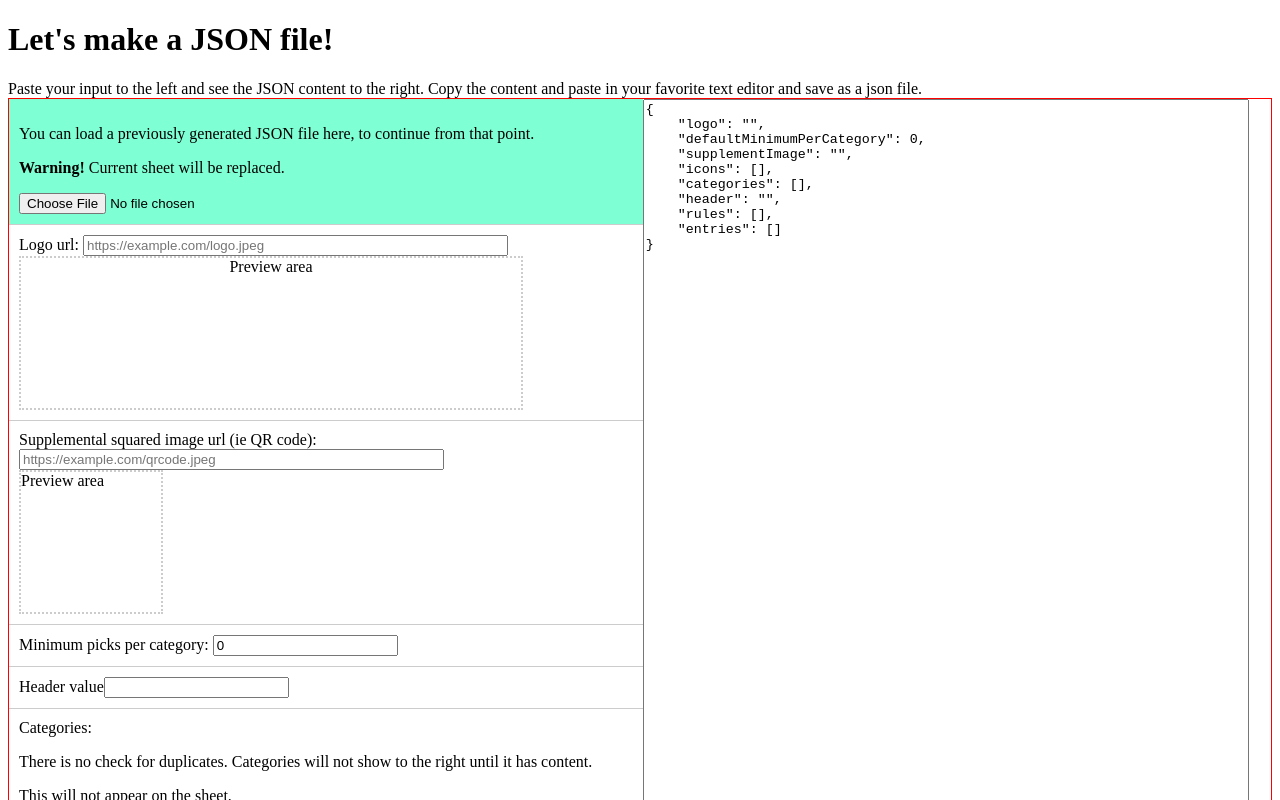
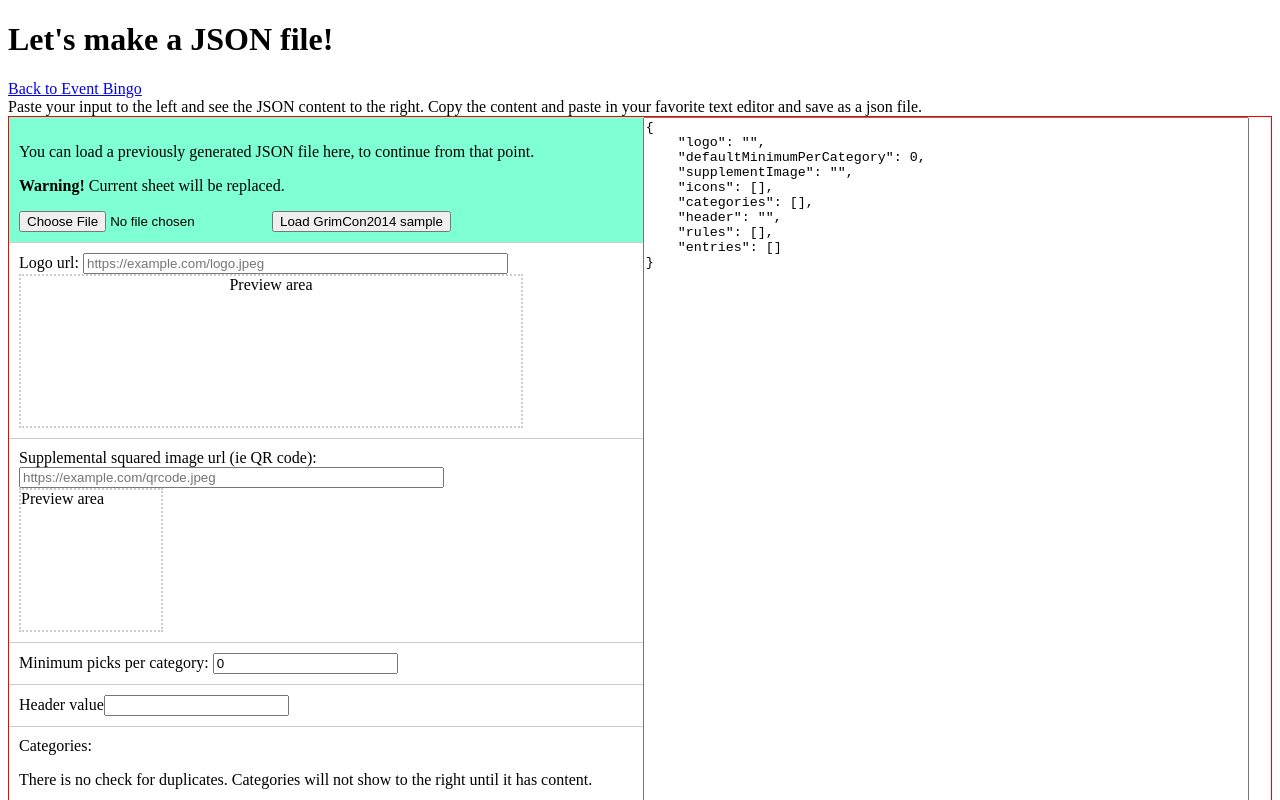
Before and after one commit to takras/event-bingo, a Next.js app: page /event-bingo/generate in a window 1280 px wide. Shown: the top 800 px of the page. Built offline with nearby package versions, Linux system fonts and the light colour scheme.

Commit message:
Add links and load sample file to generate

```diff
--- a/src/app/tools-menu.tsx
+++ b/src/app/tools-menu.tsx
@@ -1,5 +1,6 @@
 import { InputFile } from "@/types";
 import { Dispatch, SetStateAction, useState } from "react";
+import Link from "next/link";
 import styles from "./tools-menu.module.css";
 import classNames from "classnames";
 
@@ -59,6 +60,7 @@ export const ToolsMenu = ({
       <button type="button" onClick={() => setShowGuide((current) => !current)}>
         Show/hide guide
       </button>
+      <Link href="/generate">Make a JSON file</Link>
       <input type="file" onChange={handleFileChange}></input>
       <a
         href="/event-bingo/example.json"
--- a/src/pages/generate.tsx
+++ b/src/pages/generate.tsx
@@ -2,6 +2,8 @@
 import { useEffect, useState } from "react";
 import { Category, InputFile, Entry, Icon } from "@/types";
 import { v4 } from "uuid";
+import grimcon from "@/data/grimcon2024.json";
+import Link from "next/link";
 import iconStyles from "@/app/page.module.css";
 import styles from "./generate.module.css";
 
@@ -121,20 +123,24 @@ export default function About() {
     );
   }
 
+  function readFromJsonData(input: InputFile) {
+    setLogo(input.logo);
+    setSupplementImage(input.supplementImage);
+    setCategories(input.categories.map((c) => ({ ...c, id: v4() })));
+    setEntries(input.entries.map((e) => ({ ...e, id: v4() })));
+    setHeader(input.header);
+    setIcons(input.icons.map((i) => ({ ...i, id: v4() })));
+    setRules(input.rules.map((r) => ({ rule: r, id: v4() })));
+    setDefaultMinimumPerCategory(input.defaultMinimumPerCategory);
+  }
+
   function handleFileChange(e: any) {
     const file = e.target.files[0];
     const reader = new FileReader();
     reader.readAsText(file);
     reader.onload = () => {
       const input = JSON.parse(reader.result as string) as InputFile;
-      setLogo(input.logo);
-      setSupplementImage(input.supplementImage);
-      setCategories(input.categories.map((c) => ({ ...c, id: v4() })));
-      setEntries(input.entries.map((e) => ({ ...e, id: v4() })));
-      setHeader(input.header);
-      setIcons(input.icons.map((i) => ({ ...i, id: v4() })));
-      setRules(input.rules.map((r) => ({ rule: r, id: v4() })));
-      setDefaultMinimumPerCategory(input.defaultMinimumPerCategory);
+      readFromJsonData(input);
     };
     reader.onerror = () => {
       console.log("file error", reader.error);
@@ -185,6 +191,7 @@ export default function About() {
   return (
     <div>
       <h1>Let&apos;s make a JSON file!</h1>
+      <Link href="/">Back to Event Bingo</Link>
       <div>
         Paste your input to the left and see the JSON content to the right. Copy
         the content and paste in your favorite text editor and save as a json
@@ -201,6 +208,9 @@ export default function About() {
               <strong>Warning!</strong> Current sheet will be replaced.
             </p>
             <input type="file" onChange={handleFileChange}></input>
+            <button onClick={() => readFromJsonData(grimcon)}>
+              Load GrimCon2014 sample
+            </button>
           </section>
           <section className={styles.section}>
             <label htmlFor="logoUrl">Logo url: </label>
```
